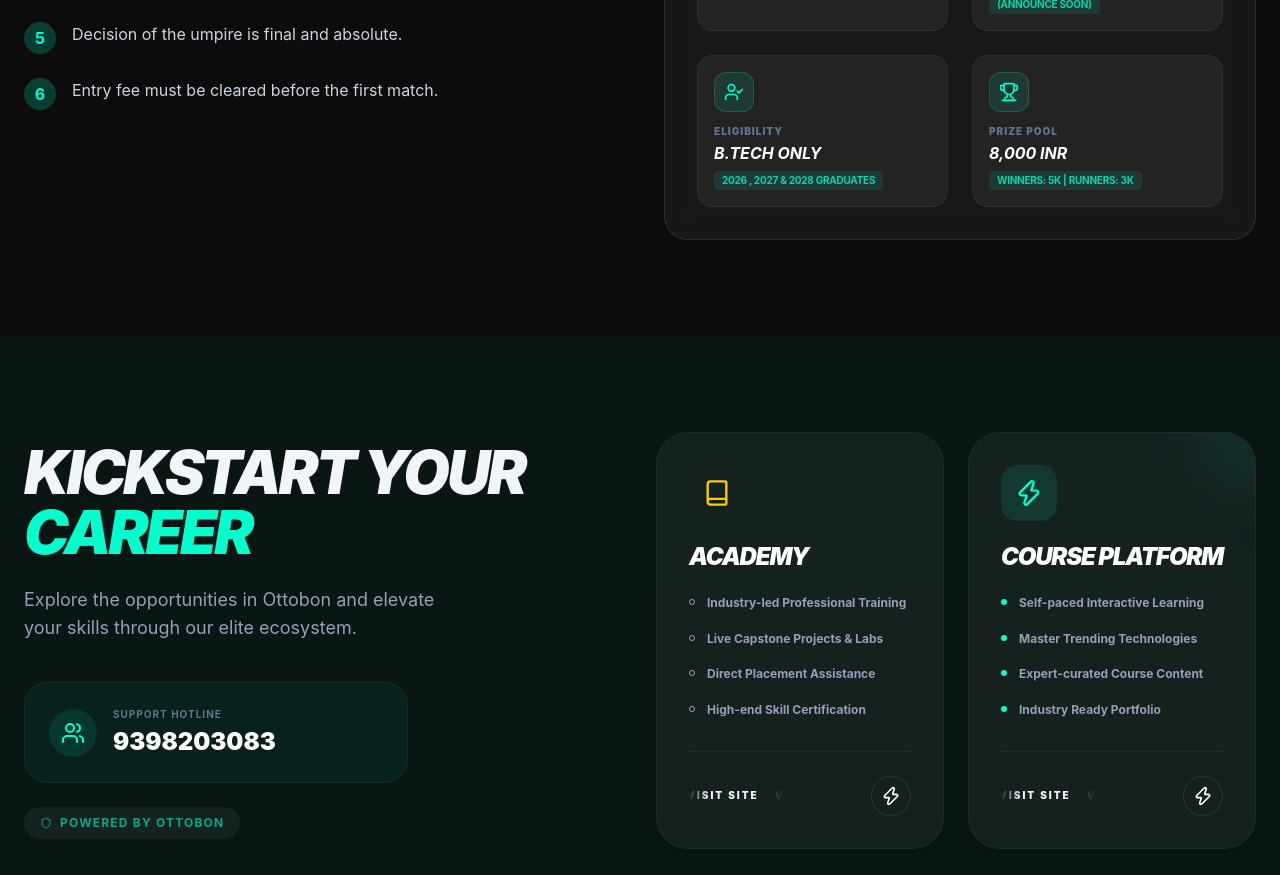
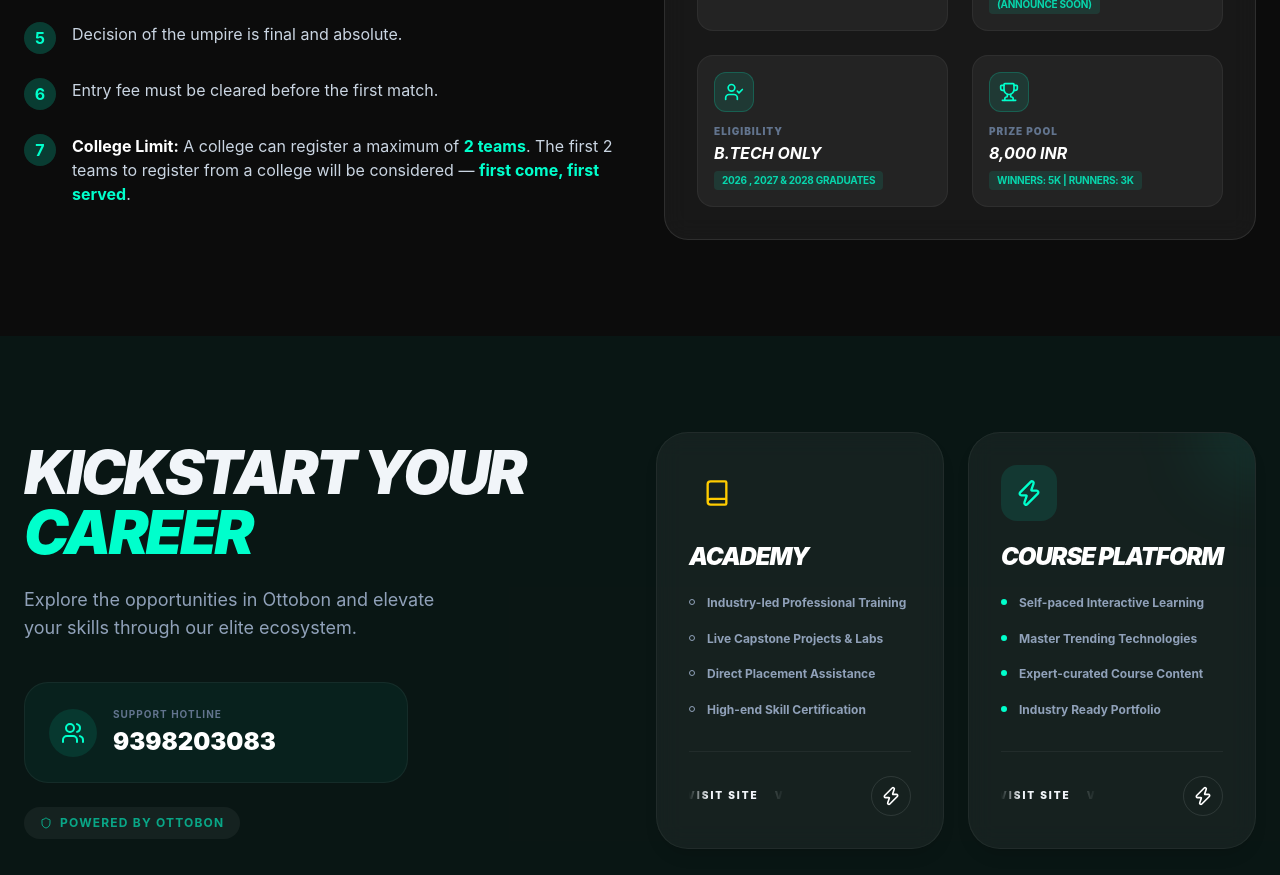
Before and after one commit to Cricket1289/turf, a React (Vite) app in the folder frontend/: page / in a window 1280 px wide. Shown: the part 1700-2575 px from the top of the page. Built offline with nearby package versions, Linux system fonts and the light colour scheme.

Commit message:
rules changed

```diff
--- a/frontend/src/pages/LandingPage.jsx
+++ b/frontend/src/pages/LandingPage.jsx
@@ -170,6 +170,10 @@
                   <span className="w-8 h-8 rounded-full bg-neon/20 flex items-center justify-center text-neon font-bold shrink-0">6</span>
                   <p className="text-slate-300">Entry fee must be cleared before the first match.</p>
                 </li>
+                <li className="flex gap-4">
+                  <span className="w-8 h-8 rounded-full bg-neon/20 flex items-center justify-center text-neon font-bold shrink-0">7</span>
+                  <p className="text-slate-300"><span className="text-white font-bold">College Limit:</span> A college can register a maximum of <span className="text-neon font-bold">2 teams</span>. The first 2 teams to register from a college will be considered — <span className="text-neon font-bold">first come, first served</span>.</p>
+                </li>
               </ul>
             </div>
 
```
